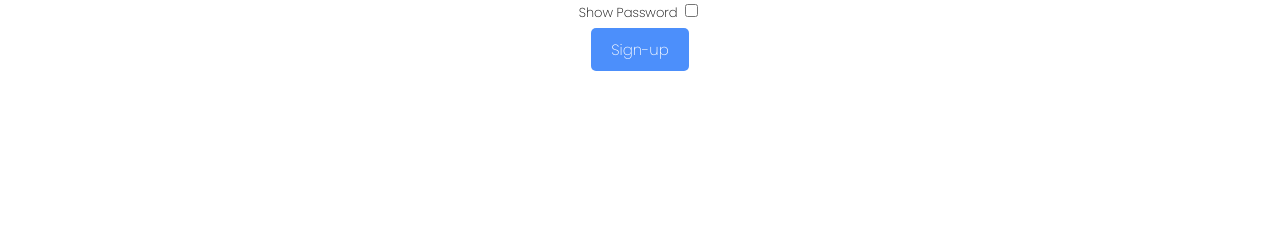
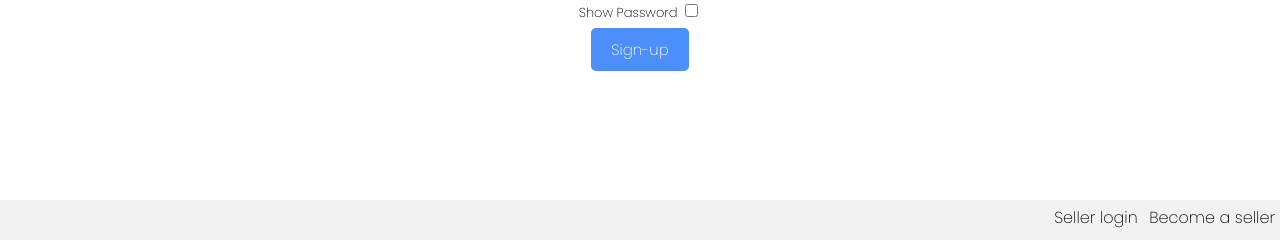
Before and after one commit to alwincodes/bookstore, a PHP site: page /signup.php in a window 1280 px wide. Shown: the part 560-800 px from the top of the page. Run offline with PHP 8.4, Linux system fonts and the light colour scheme.

Commit message:
added more files

```diff
--- /dev/null
+++ b/backend/dbh.inc.php
@@ -0,0 +1,6 @@
+<?php
+$servername="localhost";
+$uname="root";
+$password="";
+$dbname="bookstore"
+$conn=mysqli_connect($servername,$uname,$password,$dbname);
--- a/login.php
+++ b/index.php
@@ -11,5 +11,4 @@
      </div>
     </form>
  </div>
-</body>
-</html>
+<?php require "templates/footer.php" ?>
--- a/signup.php
+++ b/signup.php
@@ -1,7 +1,7 @@
 <?php require "templates/loginnav.php" ?>
 <body id="bodylogin">
  <div id="login">
-    <form action="" method="post">
+    <form action="backend/signup.inc.php" method="post">
     <div class ="inputfield">
     <h1>Sign Up</h1>
         <input type="text" name="first name" placeholder="First name" class="login_text">
@@ -18,5 +18,4 @@
     </div>
     </form>
  </div>
-</body>
-</html>
+ <?php require "templates/footer.php" ?>
--- a/style/styles.css
+++ b/style/styles.css
@@ -1,5 +1,8 @@
 *{
     font-family: 'Poppins', sans-serif;
+}
+.navigation{
+  background:#ffffff;
 }
 #bodylogin{
   background-color: rgb(255, 255, 255);
@@ -84,5 +87,23 @@
   hr{
       margin: 0;
   }
+  .footer{
+    background: #f2f2f2;
+    bottom: 0;
+    left: 0;
+    position: absolute;
+    right: 0;
+    width: 100%;
+    height: 5vh;
+    margin: 0%;
+  }
+  .fcredit{
+    float: right;
+    margin: 0%;
+    padding: 5px 5px;
+  }
+  .flinks{
+    padding: 0px 7px;
+  }
   /* the above code is for styling login and
   signup pages*/
--- /dev/null
+++ b/templates/footer.php
@@ -0,0 +1,5 @@
+<div class="footer">
+   <p class ="fcredit"><a class="flinks"id="navlinks"href="">Seller login </a><a id="navlinks"href="">Become a seller</a></p>
+ </div>
+</body>
+</html>
--- a/templates/loginnav.php
+++ b/templates/loginnav.php
@@ -3,18 +3,18 @@
 <head>
     <meta charset="UTF-8">
     <meta name="viewport" content="width=device-width, initial-scale=1.0">
-    <title>Login</title>
+    <title>Book Store</title>
 
     </script>
     <script src="style\javascript\functions.js"></script>
     <link href="https://fonts.googleapis.com/css2?family=Poppins:ital,wght@0,200;1,200;1,300&display=swap" rel="stylesheet">
     <link rel="stylesheet" href="style/styles.css">
 </head>
-<header>
+<header class ="navigation">
         <ul>
-        <h1 id="logo" style = "display:inline;"><a id="navlinks" href="./login.php">Book Store </a></h1>
+        <h1 id="logo" style = "display:inline;"><a id="navlinks" href="./index.php">Book Store </a></h1>
           <li><a id="navlinks" href="./signup.php">Sign-Up</a></li>
-          <li><a id="navlinks" href="./login.php">Login</a></li>
+          <li><a id="navlinks" href="./index.php">Login</a></li>
           </ul>
 </header>
 <hr>
```
Also changed, not shown: backend/signup.inc.php (added).
